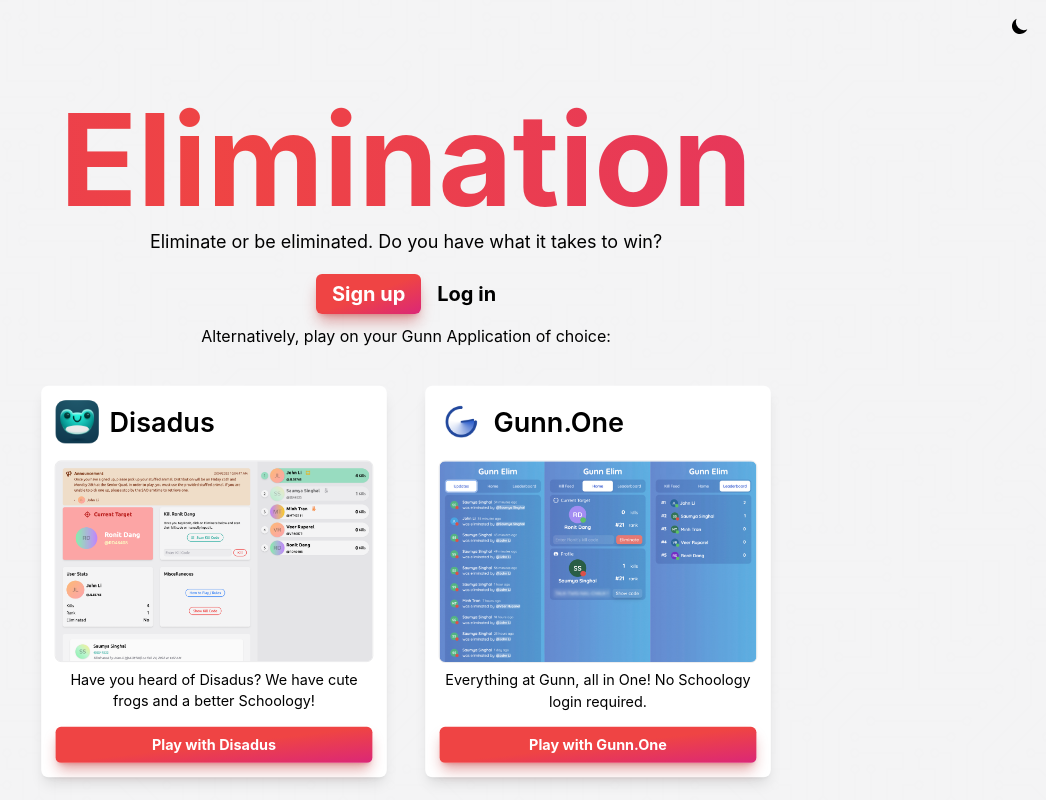
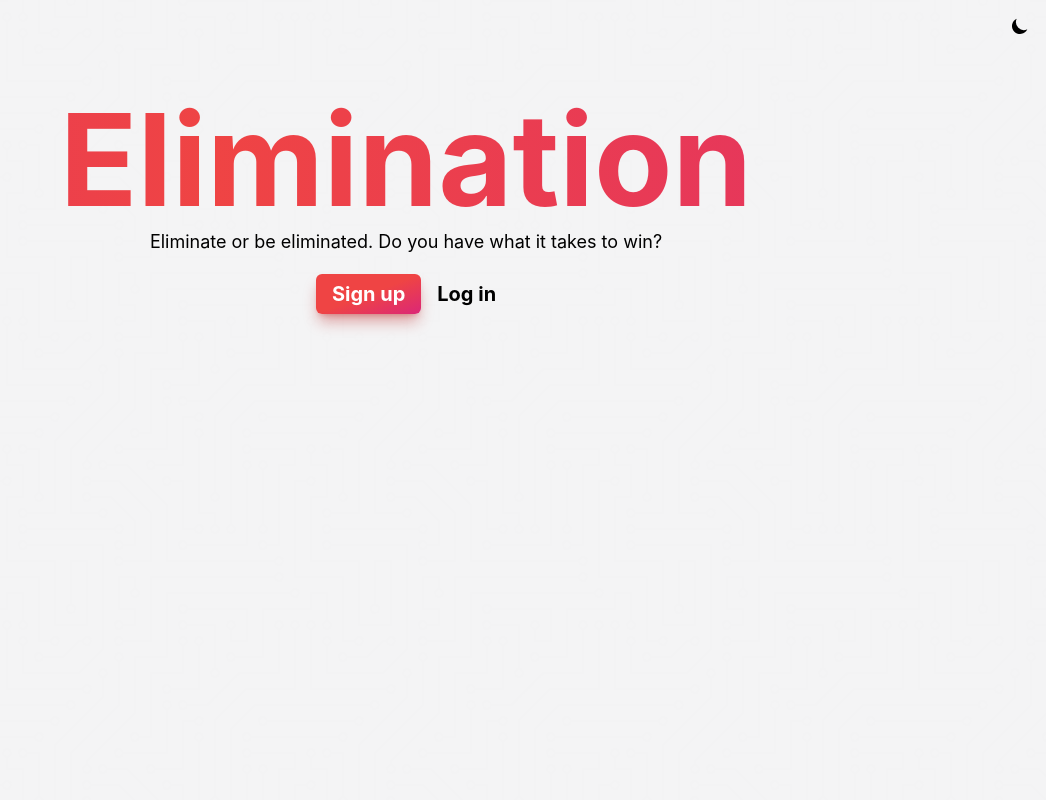
Before and after one commit to gunn-elimination/elimination-2022, a Next.js app: page / in a window 1280 px wide. Shown: the whole page, without its empty margins (234-1280 px from the left). Built offline with nearby package versions, Linux system fonts and the light colour scheme.

Commit message:
removed app cards

```diff
--- a/pages/index.tsx
+++ b/pages/index.tsx
@@ -70,7 +70,7 @@ export default function Home() {
           leaveTo="opacity-0"
         >
           <p className="mb-6 text-lg md:text-base">
-             Eliminate or be eliminated. Do you have what it takes to win?
+            Eliminate or be eliminated. Do you have what it takes to win?
           </p>
         </Transition>
 
@@ -120,13 +120,13 @@ export default function Home() {
           </div>
         )}
 
-        <p className="mb-4">
+        {/* <p className="mb-4">
           Alternatively, play on your Gunn Application of choice:
         </p>
 
         <section className="grid justify-center max-w-3xl grid-cols-2 mx-auto pointer-events-none sm:grid-cols-1 sm:max-w-none group">
           {items.current}
-        </section>
+        </section> */}
       </main>
     </div>
   );
```
